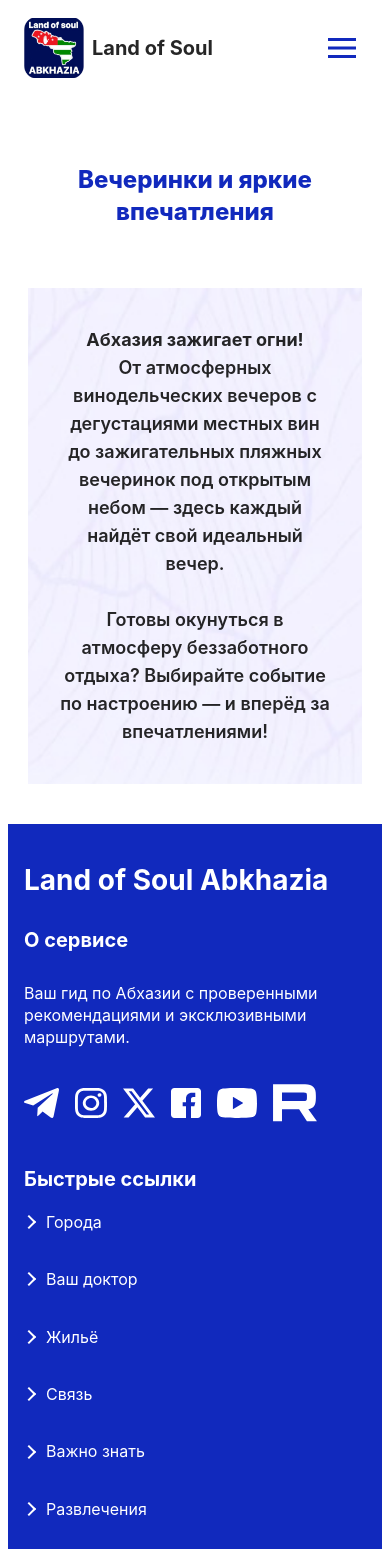
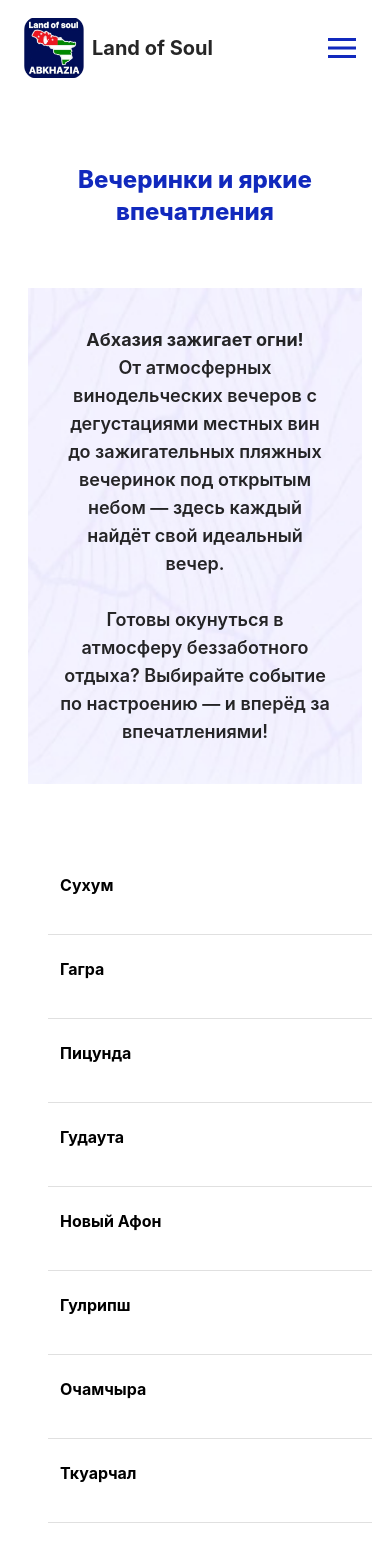
Before and after one commit to AAAlex2001/LOS, a Next.js app in the folder my-next-app/: page /Parties/Parties in a window 390 px wide. Shown: the top 1549 px of the page. Built offline with nearby package versions, Linux system fonts and the light colour scheme.

Commit message:
табы добавлены

```diff
--- /dev/null
+++ b/my-next-app/src/pages/Parties/MainTabs.module.scss
@@ -0,0 +1,209 @@
+.mainTabs {
+  display: flex;
+  flex-direction: row;
+  align-items: center;
+  padding: 0 40px;
+  gap: 30px;
+  width: 100%;
+  max-width: 1872px;
+  min-height: 113px;
+  background: #ffffff;
+  margin: 200px auto 0;
+  justify-content: center;
+  flex-wrap: wrap;
+}
+
+/* Large screens - single row */
+@media (min-width: 1920px) {
+  .mainTabs {
+    justify-content: space-between;
+    flex-wrap: nowrap;
+    padding: 0 20px;
+    gap: 20px;
+  }
+  .tabItem {
+    width: 180px;
+    flex-grow: 0;
+    flex-shrink: 0;
+  }
+  .tabLabel {
+    width: 160px;
+    font-size: 30px;
+    line-height: 36px;
+  }
+}
+
+.tabItem {
+  display: flex;
+  flex-direction: column;
+  align-items: center;
+  padding: 8px 10px;
+  gap: 8px;
+  width: 181.33px;
+  height: 113px;
+  flex: none;
+  flex-grow: 0;
+  flex-shrink: 0;
+  cursor: pointer;
+  transition: all 0.3s ease;
+  position: relative;
+
+  &::after {
+    content: '';
+    position: absolute;
+    bottom: 0;
+    left: 50%;
+    transform: translateX(-50%) scaleX(0);
+    width: 80%;
+    height: 2px;
+    background-color: #1129bd;
+    transition: transform 0.3s ease;
+  }
+
+  &:hover {
+    &::after {
+      transform: translateX(-50%) scaleX(1);
+    }
+    .tabLabel {
+      color: #1129bd;
+    }
+  }
+}
+
+.tabLabel {
+  width: 161.33px;
+  height: 36px;
+  font-family: 'Inter', sans-serif;
+  font-style: normal;
+  font-weight: 700;
+  font-size: 30px;
+  line-height: 36px;
+  text-align: center;
+  color: #000000;
+  flex: none;
+  align-self: stretch;
+  transition: color 0.3s ease;
+}
+
+.tabLabelMultiline {
+  height: 72px;
+}
+
+/* Responsive design */
+@media (max-width: 1440px) {
+  .mainTabs {
+    padding: 0 30px;
+    gap: 25px;
+    margin: 170px auto 0;
+  }
+  .tabItem {
+    width: 160px;
+  }
+  .tabLabel {
+    width: 140px;
+    font-size: 28px;
+    line-height: 34px;
+  }
+}
+
+@media (max-width: 1200px) {
+  .mainTabs {
+    padding: 0 20px;
+    gap: 20px;
+    margin: 140px auto 0;
+  }
+  .tabItem {
+    width: 140px;
+    height: 100px;
+  }
+  .tabLabel {
+    width: 120px;
+    font-size: 24px;
+    line-height: 30px;
+    height: auto;
+  }
+  .tabLabelMultiline {
+    height: auto;
+  }
+}
+
+@media (max-width: 900px) {
+  .mainTabs {
+    gap: 20px;
+    margin: 120px auto 0;
+    flex-wrap: wrap;
+    justify-content: center;
+    padding: 0 40px;
+    min-height: auto;
+  }
+  .tabItem {
+    width: calc(33.33% - 14px);
+    min-width: 140px;
+    height: 80px;
+    margin-bottom: 20px;
+    flex-grow: 0;
+    flex-shrink: 0;
+  }
+  .tabLabel {
+    width: auto;
+    font-size: 18px;
+    line-height: 24px;
+  }
+}
+
+@media (max-width: 600px) {
+  .mainTabs {
+    flex-direction: column;
+    gap: 8px;
+    min-height: auto;
+    margin: 100px auto 0;
+    padding: 0 20px;
+  }
+  .tabItem {
+    width: 100%;
+    max-width: 300px;
+    height: 60px;
+    padding: 12px 16px;
+    margin-bottom: 5px;
+    flex-direction: row;
+    justify-content: flex-start;
+    border: none;
+    border-radius: 0;
+    background: transparent;
+    border-bottom: 1px solid #e0e0e0;
+
+    &::after {
+      left: 0;
+      bottom: 0;
+      width: 100%;
+      transform: scaleX(0);
+    }
+
+    &:hover::after {
+      transform: scaleX(1);
+    }
+  }
+  .tabLabel {
+    width: auto;
+    height: auto;
+    font-size: 18px;
+    line-height: 24px;
+    text-align: left;
+    flex-grow: 1;
+  }
+}
+
+@media (max-width: 480px) {
+  .mainTabs {
+    margin: 80px auto 0;
+    padding: 0 15px;
+  }
+  .tabItem {
+    height: 50px;
+    padding: 10px 12px;
+  }
+  .tabLabel {
+    font-size: 16px;
+    line-height: 22px;
+  }
+}
--- a/my-next-app/src/pages/Parties/Parties.tsx
+++ b/my-next-app/src/pages/Parties/Parties.tsx
@@ -3,6 +3,7 @@ import Image from 'next/image';
 import Header from '@/components/Header/Header';
 import Footer from '@/components/Footer/Footer';
 import styles from './Parties.module.scss';
+import tabStyles from './MainTabs.module.scss';
 
 const Parties: React.FC = () => {
   return (
@@ -77,6 +78,37 @@ const Parties: React.FC = () => {
             className={styles.decorBottomRight}
           />
         </section>
+
+        {/* Main Tabs */}
+        <section className={tabStyles.mainTabs}>
+          <div className={tabStyles.tabItem}>
+            <div className={tabStyles.tabLabel}>Сухум</div>
+          </div>
+          <div className={tabStyles.tabItem}>
+            <div className={tabStyles.tabLabel}>Гагра</div>
+          </div>
+          <div className={tabStyles.tabItem}>
+            <div className={tabStyles.tabLabel}>Пицунда</div>
+          </div>
+          <div className={tabStyles.tabItem}>
+            <div className={tabStyles.tabLabel}>Гудаута</div>
+          </div>
+          <div className={tabStyles.tabItem}>
+            <div className={`${tabStyles.tabLabel} ${tabStyles.tabLabelMultiline}`}>Новый Афон</div>
+          </div>
+          <div className={tabStyles.tabItem}>
+            <div className={tabStyles.tabLabel}>Гулрипш</div>
+          </div>
+          <div className={tabStyles.tabItem}>
+            <div className={tabStyles.tabLabel}>Очамчыра</div>
+          </div>
+          <div className={tabStyles.tabItem}>
+            <div className={tabStyles.tabLabel}>Ткуарчал</div>
+          </div>
+          <div className={tabStyles.tabItem}>
+            <div className={tabStyles.tabLabel}>Гал</div>
+          </div>
+        </section>
       </main>
       <Footer />
     </div>
```
